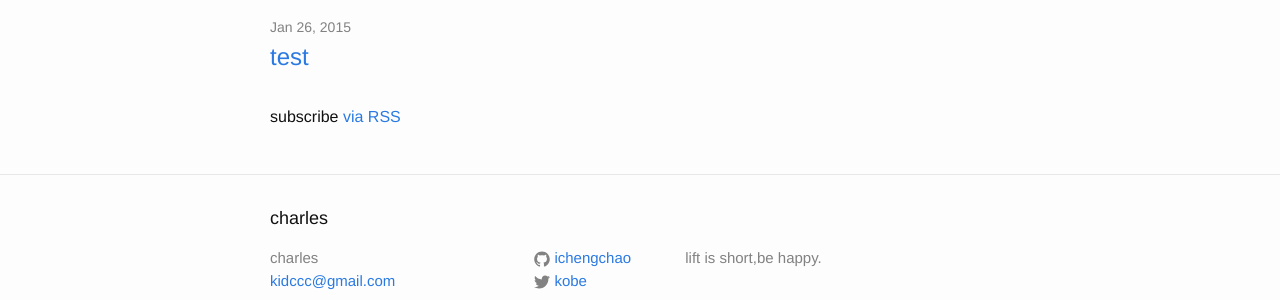
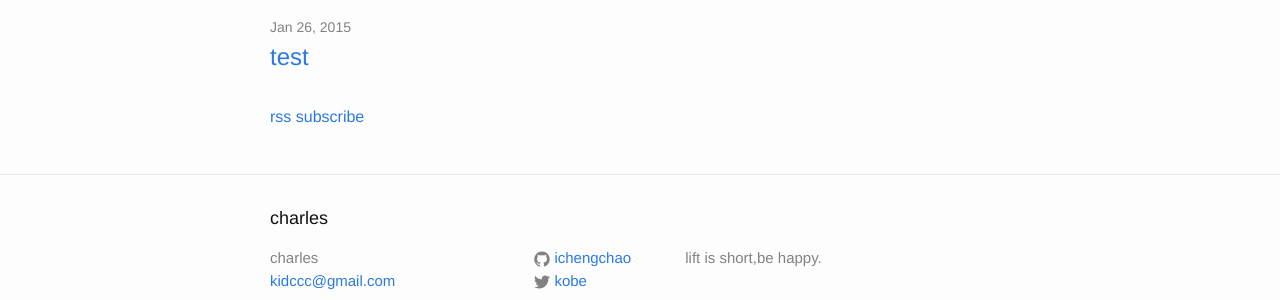
Before and after one commit to ichengchao/ichengchao.github.io, a Jekyll site: the page built from index.html, in a window 1280 px wide. Shown: the part 392-692 px from the top of the page. Built offline with Jekyll 4.4.1, drawn with Linux system fonts in a browser that asks for light colours.

Commit message:
update index page

```diff
--- a/index.html
+++ b/index.html
@@ -18,6 +18,6 @@ layout: default
     {% endfor %}
   </ul>
 
-  <p class="rss-subscribe">subscribe <a href="{{ "/feed.xml" | prepend: site.baseurl }}">via RSS</a></p>
+  <p class="rss-subscribe"><a href="{{ "/feed.xml" | prepend: site.baseurl }}">rss subscribe</a></p>
 
 </div>
```
